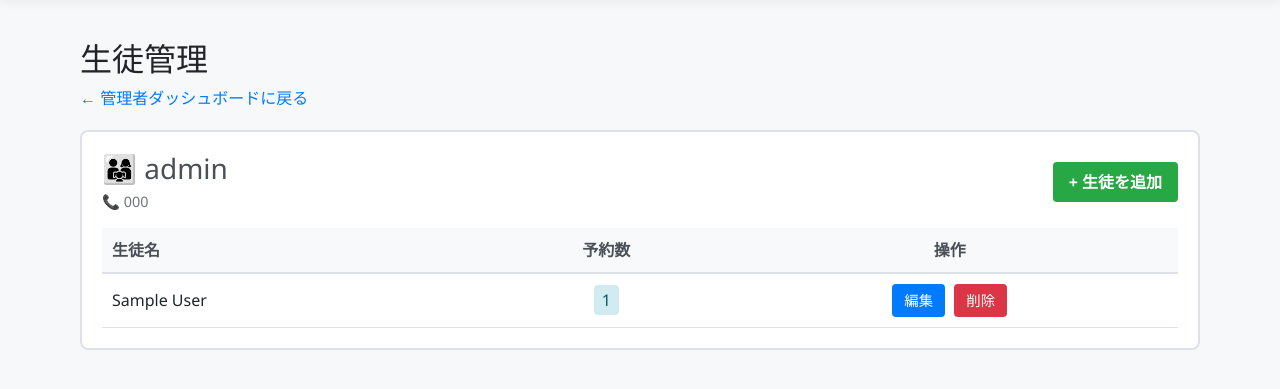
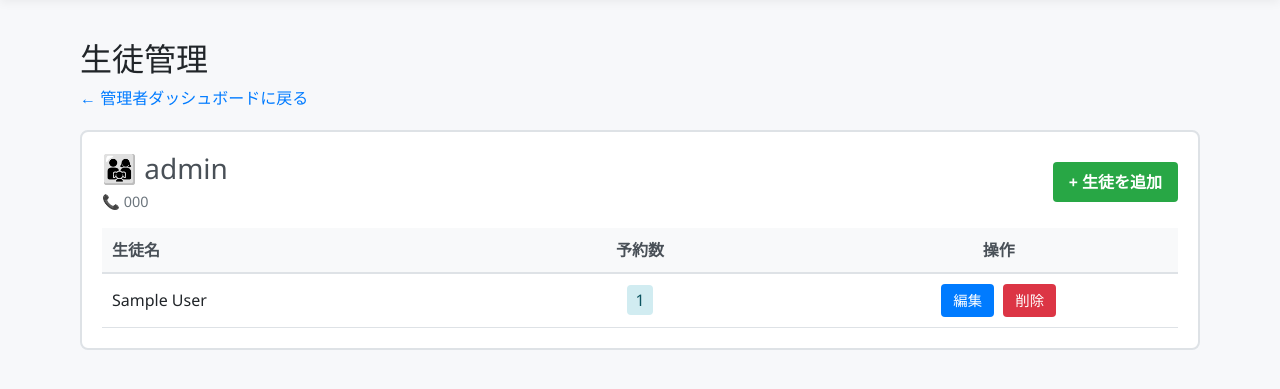
Before and after one commit to kuwajimayutaka-a11y/shodo_reserve, a Django app: page /admin-dashboard/students/ in a window 1280 px wide. Shown: the part 70-459 px from the top of the page. Run offline with Django 5.2, Linux system fonts and the light colour scheme; a user stored in the database is signed in; data comes from the database, SQL or seed files in the repository; tables that the repository leaves empty hold one stand-in row (values such as "Sample post").

Commit message:
生徒管理のカラム修正

```diff
--- a/booking/templates/booking/admin/student_management.html
+++ b/booking/templates/booking/admin/student_management.html
@@ -31,7 +31,7 @@
 
         {% if family.student_set.all %}
             <div style="overflow-x: auto;">
-                <table style="width: 100%; border-collapse: collapse;">
+                <table style="width: 100%; border-collapse: collapse; table-layout: fixed;">
                     <thead>
                         <tr style="background-color: #f8f9fa; border-bottom: 2px solid #dee2e6;">
                             <th style="padding: 10px; text-align: left; color: #495057; font-weight: 600;">生徒名</th>
```
